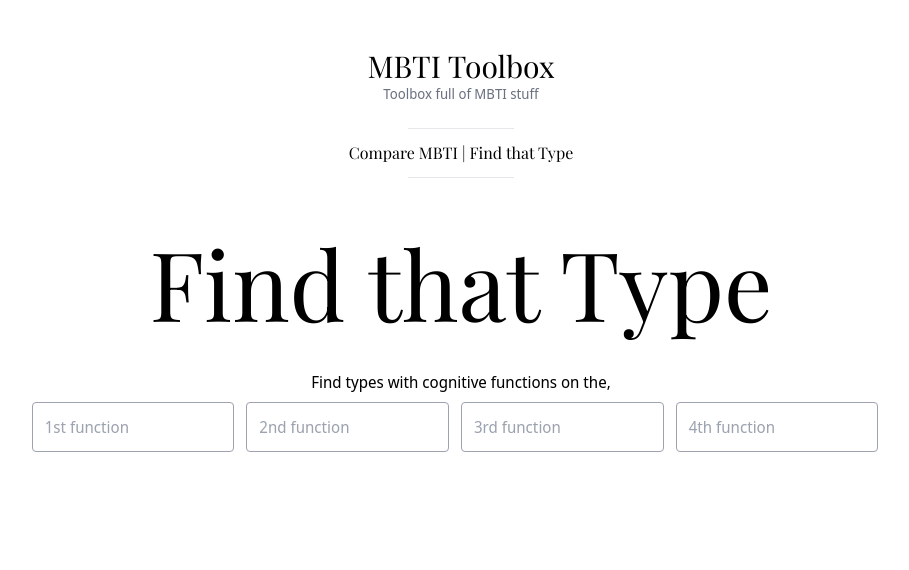
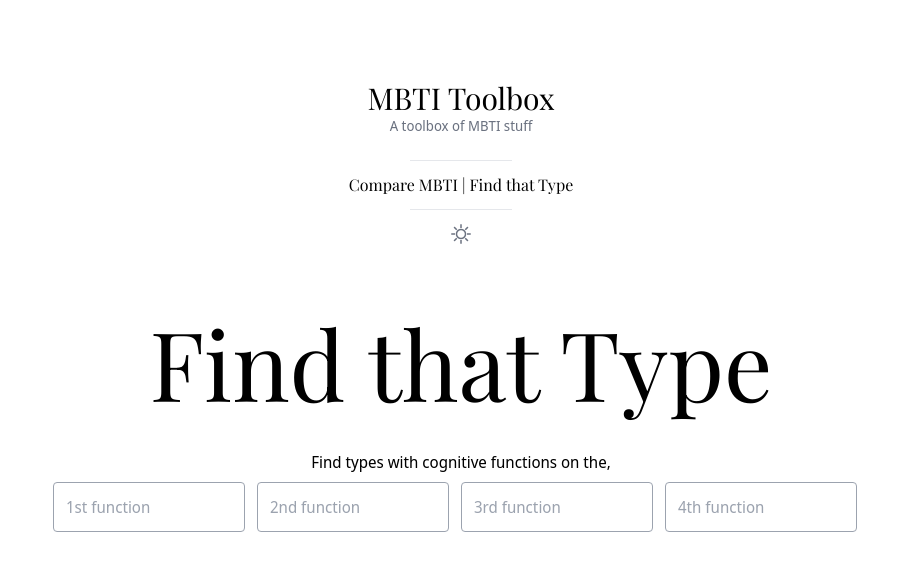
Before and after one commit to nipunadodan/mbti-app, a React (Create React App) app: page /mbti/find in a window 1280 px wide. Shown: the top 570 px of the page, without its empty margins (179-1088 px from the left). Built offline with nearby package versions, Linux system fonts and the light colour scheme.

Commit message:
Added dark mode

```diff
--- a/public/index.html
+++ b/public/index.html
@@ -5,7 +5,7 @@
     <link rel="icon" href="%PUBLIC_URL%/favicon.ico" />
     <meta name="viewport" content="width=device-width, initial-scale=1" />
     <meta name="theme-color" content="#000000" />
-    <meta name="description" content="Web site created using create-react-app" />
+    <meta name="description" content="A toolbox of MBTI stuff" />
     <link rel="apple-touch-icon" href="%PUBLIC_URL%/logo192.png" />
     <!--
       manifest.json provides metadata used when your web app is installed on a
@@ -26,7 +26,7 @@
     <link rel="preconnect" href="https://fonts.gstatic.com" crossorigin>
     <link href="https://fonts.googleapis.com/css2?family=Noto+Sans+Display:wght@300&family=Playfair+Display&display=swap" rel="stylesheet">
     <link rel="stylesheet" href="https://cdnjs.cloudflare.com/ajax/libs/line-awesome/1.3.0/line-awesome/css/line-awesome.min.css" integrity="sha512-vebUliqxrVkBy3gucMhClmyQP9On/HAWQdKDXRaAlb/FKuTbxkjPKUyqVOxAcGwFDka79eTF+YXwfke1h3/wfg==" crossorigin="anonymous" referrerpolicy="no-referrer" />
-    <title>Compare MBTI</title>
+    <title>MBTI Toolbox</title>
 
   </head>
   <body>
--- a/src/App.js
+++ b/src/App.js
@@ -4,9 +4,11 @@ import { BrowserRouter, Routes, Route } from "react-router-dom";
 import Home from "./components/Home";
 import Comparison from "./components/comparison/Comparison";
 import FindThatType from "./components/findtype/FindThatType";
+import {ThemeProvider} from "./components/common/ThemeContext";
 
 function App() {
   return (
+      <ThemeProvider>
           <BrowserRouter basename={'mbti'}>
             <Routes>
               <Route path="/" element={<Home />} />
@@ -14,6 +16,7 @@ function App() {
               <Route path="/find" element={<FindThatType />} />
             </Routes>
           </BrowserRouter>
+      </ThemeProvider>
   );
 }
 
--- a/src/components/Header.js
+++ b/src/components/Header.js
@@ -1,15 +1,16 @@
 import React from "react";
 import {Link, useLocation} from "react-router-dom";
+import ThemeToggle from "./common/ThemeToggle";
 
 const Header = () => {
     const location = useLocation()
     //console.log(location)
     return (
-        <div className={'text-center mt-12 mb-6'}>
+        <div className={'text-center pt-12 pb-6'}>
             <Link to={'/'}>
                 <h2 className={'text-3xl'}>MBTI Toolbox</h2>
             </Link>
-            <p className={'text-sm text-gray-500'}>Toolbox full of MBTI stuff</p>
+            <p className={'text-sm text-gray-500 dark:text-gray-200'}>A toolbox of MBTI stuff</p>
             {location.pathname === '/'
                 ?   <>
                         <hr className={'w-2/6 md:w-2/12 mt-16 mx-auto'} />
@@ -26,7 +27,7 @@ const Header = () => {
                         <hr className={'w-1/6 md:w-1/12 mx-auto'} />
                     </>
             }
-
+            <ThemeToggle />
         </div>
     )
 }
--- a/src/components/Home.js
+++ b/src/components/Home.js
@@ -1,12 +1,12 @@
 import React from "react";
-import Comparison from "./comparison/Comparison";
-import {Link} from "react-router-dom";
 import Header from "./Header";
 
 const Home = () => {
   return (
       <>
           <Header />
+          <p className={'text-center text-gray-700 dark:text-gray-200 px-6'}>Your favourite MBTI comparison tool has got more functionality and it is a PWA now, means; you can install it as an app and can use completely offline.</p>
+          <p>{process.env.REACT_APP_VERSION}</p>
       </>
   )
 }
--- /dev/null
+++ b/src/components/common/ThemeContext.js
@@ -0,0 +1,47 @@
+import React from 'react';
+
+const getInitialTheme = () => {
+    if (typeof window !== 'undefined' && window.localStorage) {
+        const storedPrefs = window.localStorage.getItem('color-theme');
+        if (typeof storedPrefs === 'string') {
+            return storedPrefs;
+        }
+
+        const userMedia = window.matchMedia('(prefers-color-scheme: dark)');
+        if (userMedia.matches) {
+            return 'dark';
+        }
+    }
+
+    return 'light' // light theme as the default;
+};
+
+export const ThemeContext = React.createContext();
+
+export const ThemeProvider = ({ initialTheme, children }) => {
+    const [theme, setTheme] = React.useState(getInitialTheme);
+
+    const rawSetTheme = (rawTheme) => {
+        const root = window.document.documentElement;
+        const isDark = rawTheme === 'dark';
+
+        root.classList.remove(isDark ? 'light' : 'dark');
+        root.classList.add(rawTheme);
+
+        localStorage.setItem('color-theme', rawTheme);
+    };
+
+    if (initialTheme) {
+        rawSetTheme(initialTheme);
+    }
+
+    React.useEffect(() => {
+        rawSetTheme(theme);
+    }, [theme]);
+
+    return (
+        <ThemeContext.Provider value={{ theme, setTheme }}>
+            {children}
+        </ThemeContext.Provider>
+    );
+};
--- /dev/null
+++ b/src/components/common/ThemeToggle.js
@@ -0,0 +1,24 @@
+import React from 'react';
+import { ThemeContext } from './ThemeContext';
+
+const Toggle = () => {
+    const { theme, setTheme } = React.useContext(ThemeContext);
+
+    return (
+        <div className="transition duration-500 ease-in-out rounded-full p-2">
+            {theme === 'dark' ? (
+                <i
+                    onClick={() => setTheme(theme === 'dark' ? 'light' : 'dark')}
+                    className="text-gray-500 dark:text-gray-400 text-2xl cursor-pointer la la-moon"
+                />
+            ) : (
+                <i
+                    onClick={() => setTheme(theme === 'dark' ? 'light' : 'dark')}
+                    className="text-gray-500 dark:text-gray-400 text-2xl cursor-pointer la la-sun"
+                />
+            )}
+        </div>
+    );
+};
+
+export default Toggle;
--- a/src/components/comparison/Comparison.js
+++ b/src/components/comparison/Comparison.js
@@ -41,9 +41,9 @@ const Comparison = () => {
                 <h1 className={'text-5xl md:text-8xl mb-4 inline-block'}>Compare MBTI</h1>
                 <div className={'mt-6'}>
                     <p className={''}>Compare cognitive functions of MBTI types between,</p>
-                    <input className={'md:w-1/3 mt-3 border border-gray-400 focus:border-blue-500 outline-0 rounded p-3 mr-3'}
+                    <input className={'dark:bg-gray-800 md:w-1/3 mt-3 border border-gray-400 focus:border-blue-500 outline-0 rounded p-3 mr-3'}
                           key={'mbti_1'} placeholder={'MBTI Type to Compare 1'} name={'mbti1'} list={'types'} onChange={updateInputs}/>
-                    <input className={'md:w-1/3 mt-3 border border-gray-400 focus:border-blue-500 outline-0 rounded p-3 mr-3'}
+                    <input className={'dark:bg-gray-800 md:w-1/3 mt-3 border border-gray-400 focus:border-blue-500 outline-0 rounded p-3 mr-3'}
                            key={'mbti_2'} placeholder={'MBTI Type to Compare 2'} name={'mbti2'} list={'types'} onChange={updateInputs}/>
                 </div>
                 <datalist id={'types'}>
@@ -69,7 +69,7 @@ const Comparison = () => {
                                             return <span
                                                 key={'rounds_'+i+x}
                                                 style={{width: '48px'}}
-                                                className={shade+' rounded-full p-3 my-3 mx-1 inline-block cursor-pointer'}
+                                                className={shade+' rounded-full p-3 my-3 mx-1 inline-block cursor-pointer text-black'}
                                                 onClick={() => openModal({
                                                     title:func_desc[x].title+' ('+x+')',
                                                     content:'<div class="border-l-4 pl-2 my-3"><h4 class="text-gray-500  mb-1 cuprum">'+func_order[i].name+'</h4><p class="text-xs text-gray-500">'+func_order[i].desc+'</p></div><p class="leading-6">'+func_desc[x].desc+'</p>',
--- a/src/index.js
+++ b/src/index.js
@@ -7,7 +7,9 @@ import reportWebVitals from './reportWebVitals';
 
 ReactDOM.render(
   <React.StrictMode>
-    <App />
+      <div className={'bg-white dark:bg-gray-800 transition-all dark:text-gray-100 p-8 min-h-screen'}>
+        <App />
+      </div>
   </React.StrictMode>,
   document.getElementById('root')
 );
--- a/tailwind.config.js
+++ b/tailwind.config.js
@@ -7,6 +7,7 @@ module.exports = {
   content: [
     "./src/**/*.{js,jsx,ts,tsx}",
   ],
+  darkMode: 'class',
   theme: {
     extend: {},
   },
```
Also changed, not shown: src/components/findtype/FindThatType.js (+5 -5 lines). Lines whose indentation alone changed are shown as unchanged.
